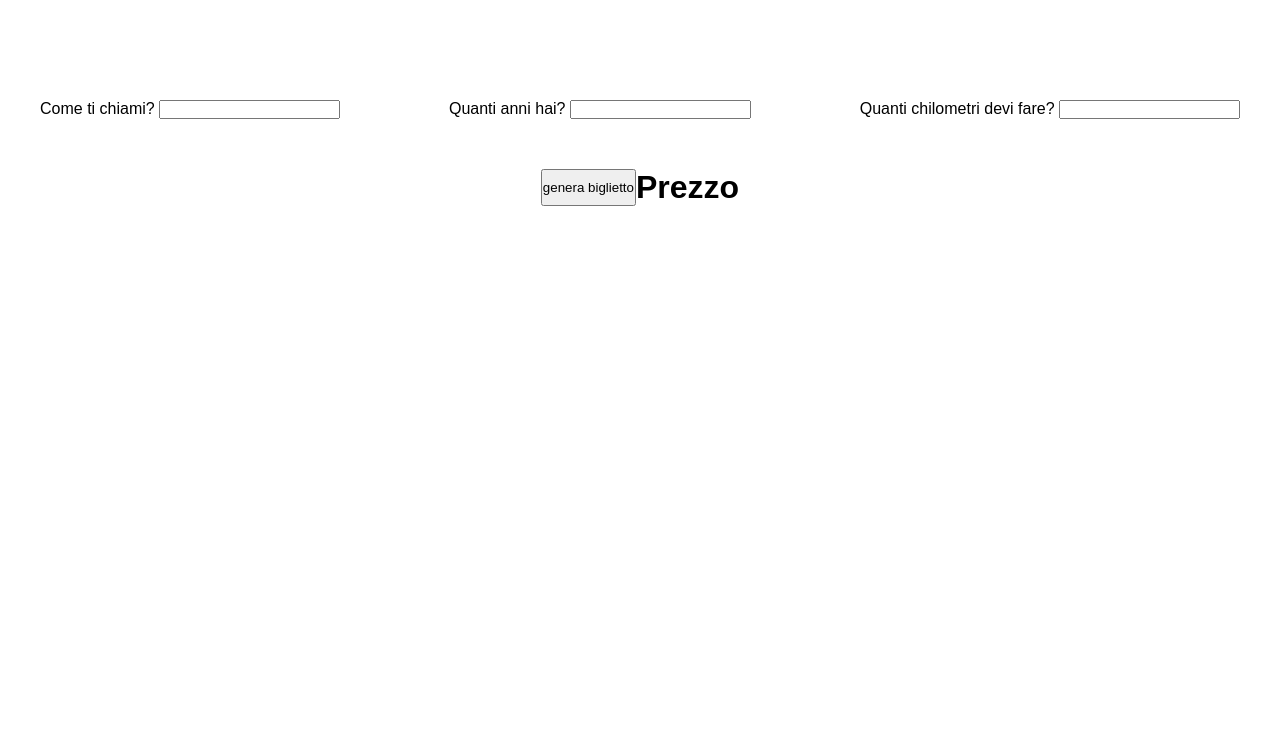
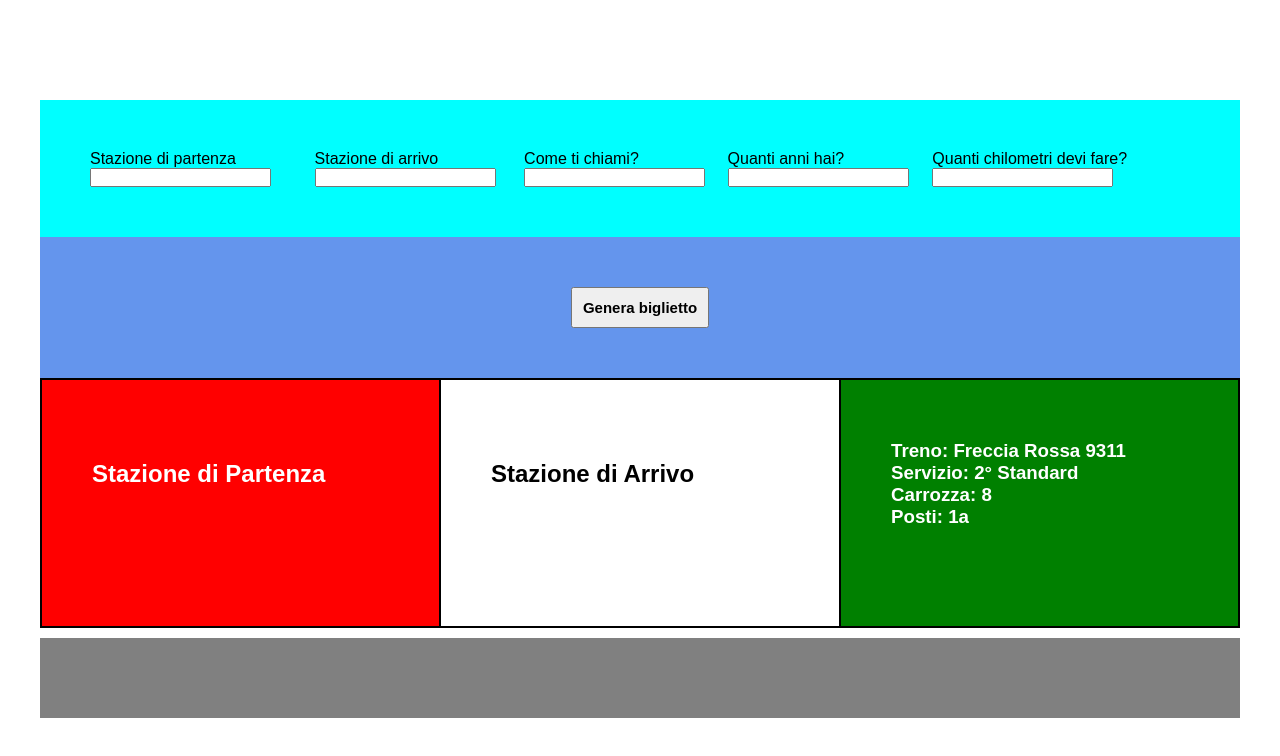
Before and after one commit to michele-pupo/js-biglietto-treno-form, a plain HTML site: page index.html in a window 1280 px wide. Drawn offline with Linux system fonts and the light colour scheme.

Commit message:
ticket stylization

```diff
--- a/css/style.css
+++ b/css/style.css
@@ -13,11 +13,67 @@ body {
     width: 1200px;
     margin: 0 auto;
     display: flex;
-    padding-top: 100px;
-    justify-content: space-between;
+    justify-content: space-evenly;
+}
+
+.input{
+    background-color: aqua;
+    padding: 50px;
+    margin-top: 100px;
+}
+
+.button-price{
+    background-color: cornflowerblue;
+    padding: 50px;
+}
+
+#price{
+    padding: 10px;
+    font-size: 15px;
+    font-weight: bold;
+}
+
+.ticket-red{
+    background-color: red;
+    height: 250px;
+    border: 2px solid black;
+    width: 100%;
+    color: white;
+    padding: 80px 50px;
+}
+
+.ticket-white{
+    background-color: white;
+    height: 250px;
+    border: 2px solid black;
+    border-left: 0px;
+    border-right: 0px;
+    width: 100%;
+    padding: 80px 50px;
+}
+
+.ticket-green{
+    background-color: green;
+    height: 250px;
+    border: 2px solid black;
+    width: 100%;
+    color: white;
+    padding: 60px 50px;
 }
 
 .price{
-    padding-top: 50px;
-    justify-content: center;
+    background-color: grey;
+    justify-content: end;
+    height: 80px;
+    padding: 20px;
+    margin-top: 10px;
 }
+
+.price span{
+    font-size: 40px;
+    font-weight: bold;
+}
+
+#start-station, #end-station, #name-user{
+    font-size: 25px;
+}
--- a/index.html
+++ b/index.html
@@ -10,7 +10,15 @@
 </head>
 <body>
 
-    <div class="container">
+    <div class="container input">
+        <div>
+            <label for="start">Stazione di partenza</label>
+            <input type="text" id="start">
+        </div>
+        <div>
+            <label for="end">Stazione di arrivo</label>
+            <input type="text" id="end">
+        </div>
         <div>
             <label for="user-name">Come ti chiami?</label>
             <input type="text" id="user-name">
@@ -24,10 +32,32 @@
             <input type="number" id="user-km">
         </div>
     </div>
+    <div class="container button-price">
+        <button id="price">Genera biglietto</button>
+    </div>
 
+    <div class="container">
+        <div class="ticket-red">
+            <h2>Stazione di Partenza</h2>
+            <h4 id="start-station"></h4>
+        </div>
+        <div class="ticket-white">
+            <h2>Stazione di Arrivo</h2>
+            <h4 id="end-station"></h4>
+        </div>
+        <div class="ticket-green">
+            <h4 id="name-user"></h4>
+            <div id="treno">
+                <h3>Treno: <span>Freccia Rossa 9311</span></h3>
+                <h3>Servizio: <span>2° Standard</span></h3>
+                <h3>Carrozza: <span>8</span></h3>
+                <h3>Posti: <span>1a</span></h3>
+            </div>
+
+        </div>
+    </div>
     <div class="container price">
-        <button id="price">genera biglietto</button>
-        <h1>Prezzo <span id="ticket-price"></span></h1>
+        <span id="ticket-price"></span>
     </div>
 
     <!-- foglio script js -->
--- a/js/script.js
+++ b/js/script.js
@@ -23,6 +23,10 @@
 const buttonElement = document.querySelector("#price");
 const inputAgeElement = document.querySelector("#user-age");
 const inputKmElement = document.querySelector("#user-km");
+const inputStart = document.querySelector("#start");
+const inputEnd = document.querySelector("#end");
+const inputName = document.querySelector("#user-name");
+
 
 // prezzo al chilometro
 const priceForKm = 0.21;
@@ -34,6 +38,13 @@ const percentageOver65 = 40;
 // al click prende i valori di anni e km ed effettua il calcolo del prezzo del biglietto
 buttonElement.addEventListener('click',
     function(){
+
+        // stazione di partenza
+        document.querySelector("#start-station").innerHTML = inputStart.value + "<br> ore 8.30 - 31/01/2024";
+        // stazione di arrivo
+        document.querySelector("#end-station").innerHTML = inputEnd.value + "<br> ore 15.00 - 31/01/2024";
+        // nome
+        document.querySelector("#name-user").innerHTML = inputName.value;
 
         // calcolo prezzo biglietto intero con doppia cifra dopo la virgola
         const priceToTicket = ((priceForKm * inputKmElement.value).toFixed(2));
@@ -49,20 +60,20 @@ buttonElement.addEventListener('click',
             // sconto del 20%
             console.log("-20%");
             // calcolo prezzo del biglietto
-            document.querySelector("#ticket-price").innerHTML = `${(priceToTicket - discountForMinors).toFixed(2)} €`;
+            document.querySelector("#ticket-price").innerHTML = `Importo totale: ${(priceToTicket - discountForMinors).toFixed(2)} €`;
 
             // utente con età compresa tra 18 e 65 niente sconto
         } else if (inputAgeElement.value >= 18 && inputAgeElement.value < 65){
             console.log("prezzo intero");
             // calcolo prezzo del biglietto
-            document.querySelector("#ticket-price").innerHTML = `${(priceToTicket)} €`;
+            document.querySelector("#ticket-price").innerHTML = `Importo totale: ${(priceToTicket)} €`;
 
             // utente over 65 sconto 40%
         } else {
             // sconto del 40%
             console.log("-40%");
             // calcolo prezzo del biglietto
-            document.querySelector("#ticket-price").innerHTML = `${(priceToTicket - discountForOver65).toFixed(2)} €`;
+            document.querySelector("#ticket-price").innerHTML = `Importo totale: ${(priceToTicket - discountForOver65).toFixed(2)} €`;
         }
     }
 );
```
